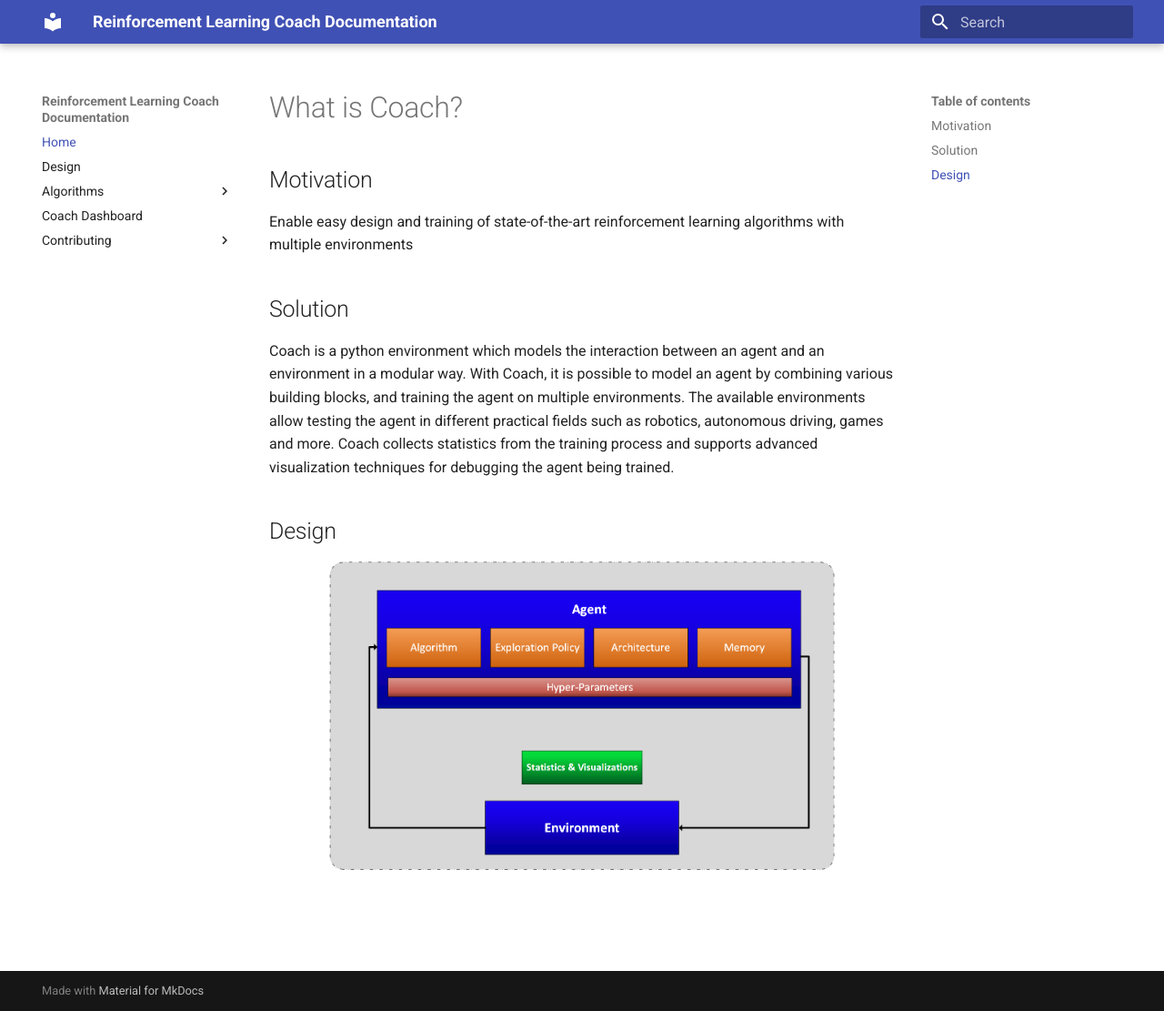
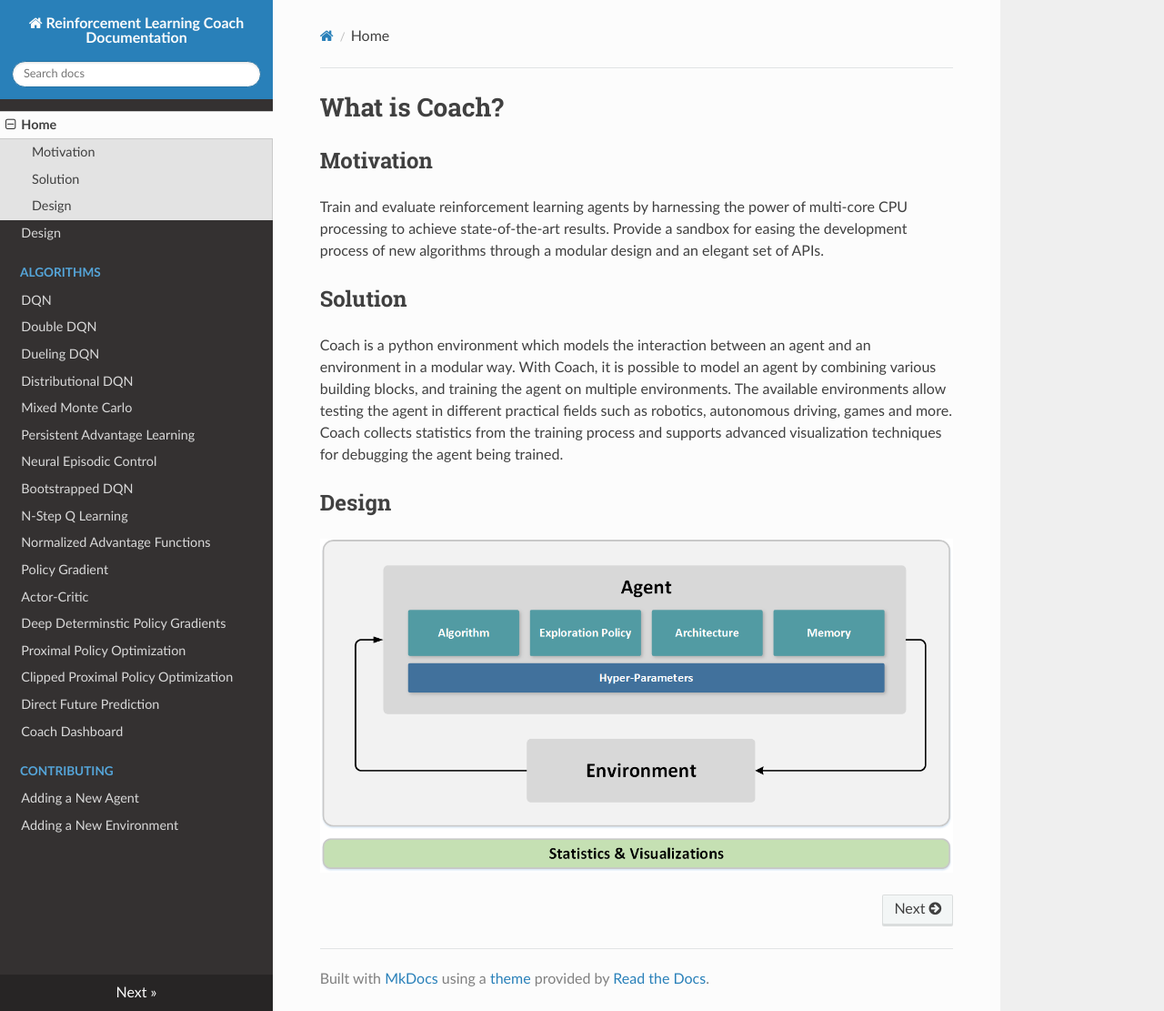
Before and after one commit to IntelLabs/coach, an MkDocs documentation site: the page built from docs/docs/index.md, in a window 1280 px wide and 1111 px high. Shown: the whole window at 91% size. Built offline with MkDocs 1.6.1, drawn with Linux system fonts in a browser that asks for light colours; nearby versions of some CDN libraries; old or Windows-style settings are respelled for this version of MkDocs.

Commit message:
docs update + removing unused code from parallel_actor

```diff
--- a/docs/docs/index.md
+++ b/docs/docs/index.md
@@ -2,7 +2,7 @@
 
 ## Motivation
 
-Enable easy design and training of state-of-the-art reinforcement learning algorithms with multiple environments
+Train and evaluate reinforcement learning agents by harnessing the power of multi-core CPU processing to achieve state-of-the-art results. Provide a sandbox for easing the development process of new algorithms through a modular design and an elegant set of APIs.
 
 ## Solution
 
--- a/docs/mkdocs.yml
+++ b/docs/mkdocs.yml
@@ -1,5 +1,5 @@
 site_name: Reinforcement Learning Coach Documentation
-theme: material
+theme: readthedocs
 site_description: 'Reinforcement Learning Coach Documentation by Intel Nervana.'
 markdown_extensions:
 - mdx_math:
```
Also changed, not shown: parallel_actor.py (+0 -8 lines), docs/docs/img/design.png.
